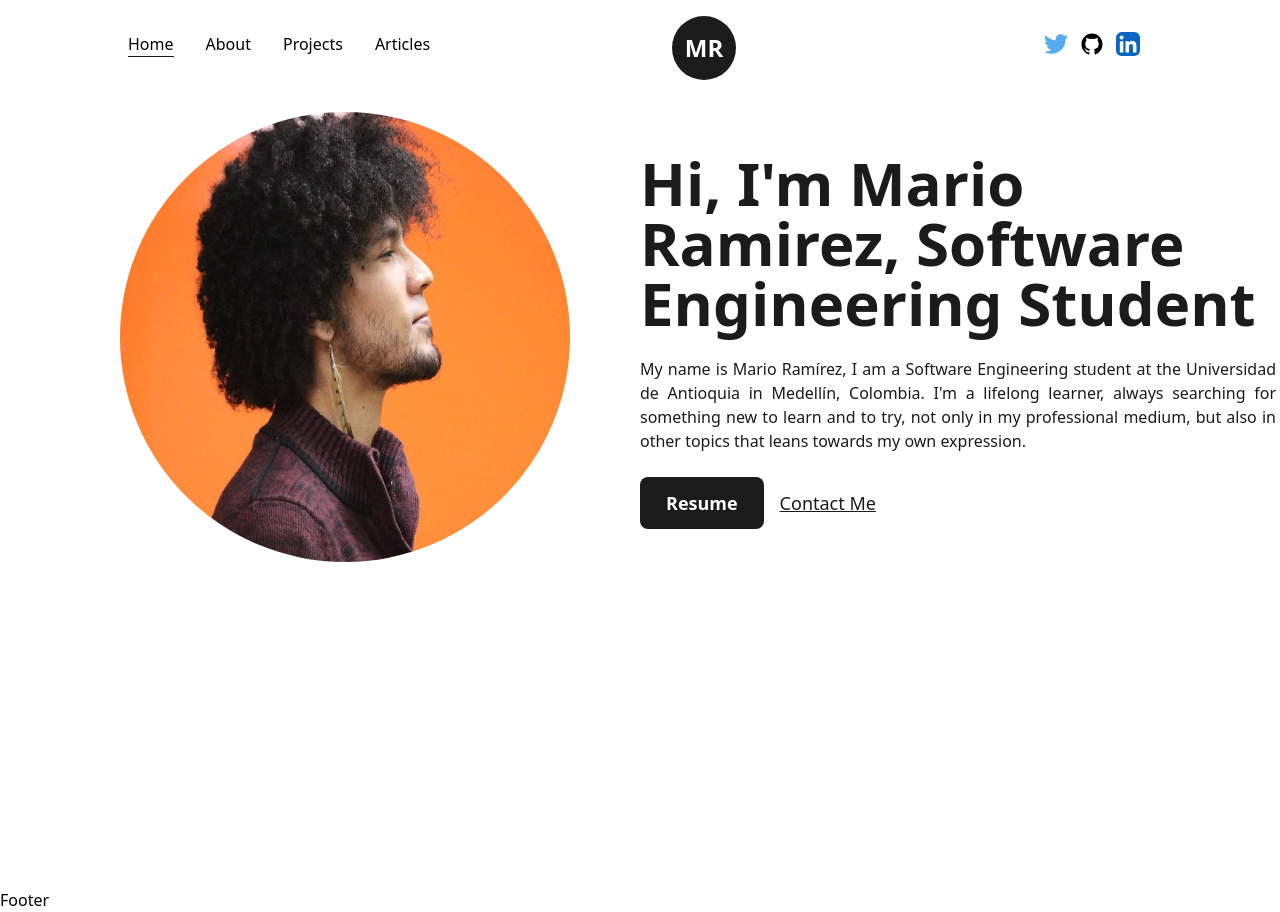
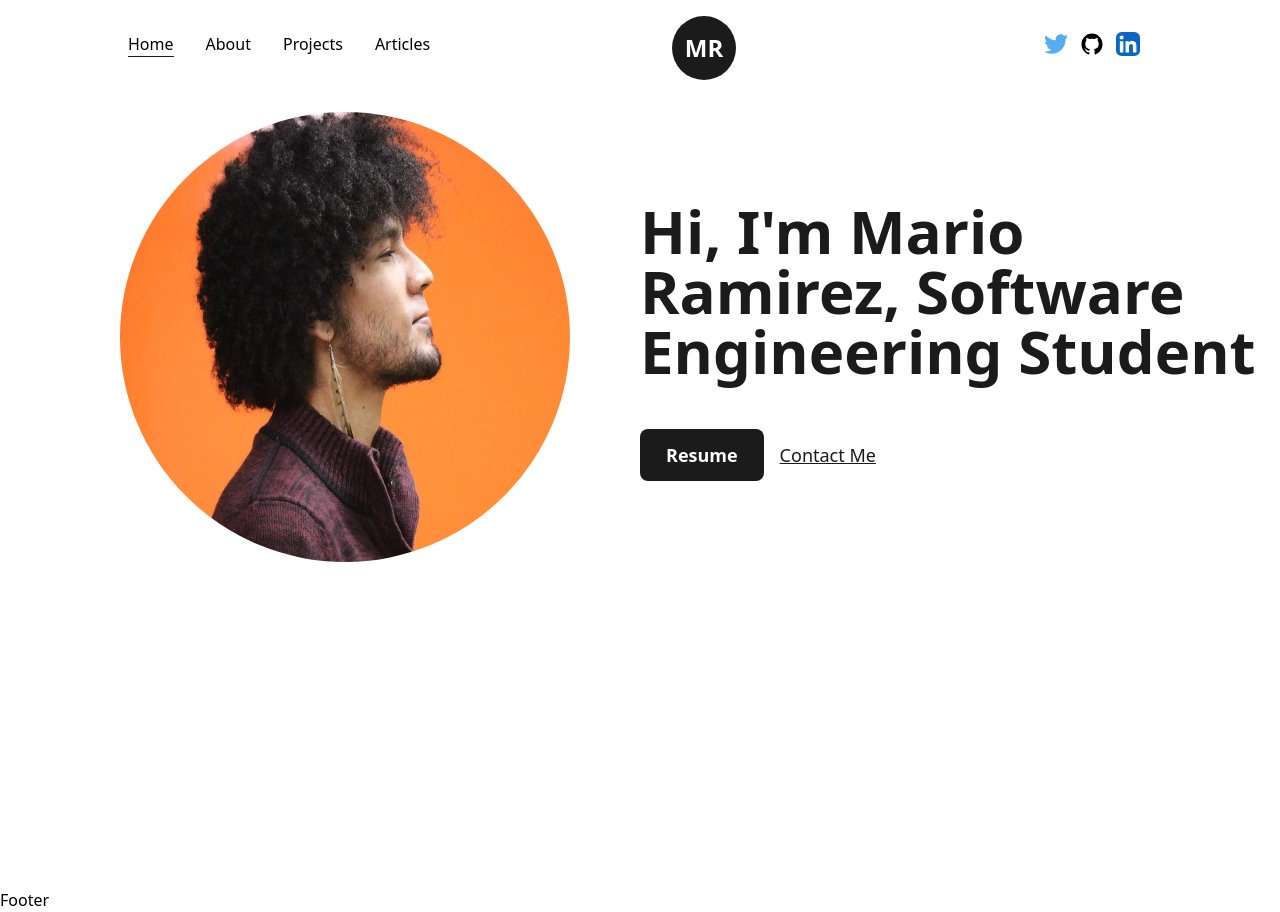
Before and after one commit to mariohramirez/mariohramirez.github.io, a Next.js app: page / in a window 1280 px wide. Built offline with nearby package versions, Linux system fonts and the light colour scheme.

Commit message:
Arreglos

```diff
--- a/pages/index.tsx
+++ b/pages/index.tsx
@@ -21,7 +21,7 @@ const Index = () => {
           <div className="w-1/2 flex flex-col items-center self-center mx-[4px]">
           <AnimatedText text="Hi, I'm Mario Ramirez, Software Engineering Student" className="!text-6xl !text-left" />
             <p className="my-4 text-base font-medium text-justify">
-            My name is Mario Ramírez, I am a Software Engineering student at the Universidad de Antioquia in Medellín, Colombia. I'm a lifelong learner, always searching for something new to learn and to try, not only in my professional medium, but also in other topics that leans towards my own expression.  </p>
+            </p>
             <div className="flex items-center self-start mt-2">
               <Link href="/CV-Resume.pdf" target={'_blank'}
               className="flex items-center bg-dark text-white p-2.5 px-6
```
